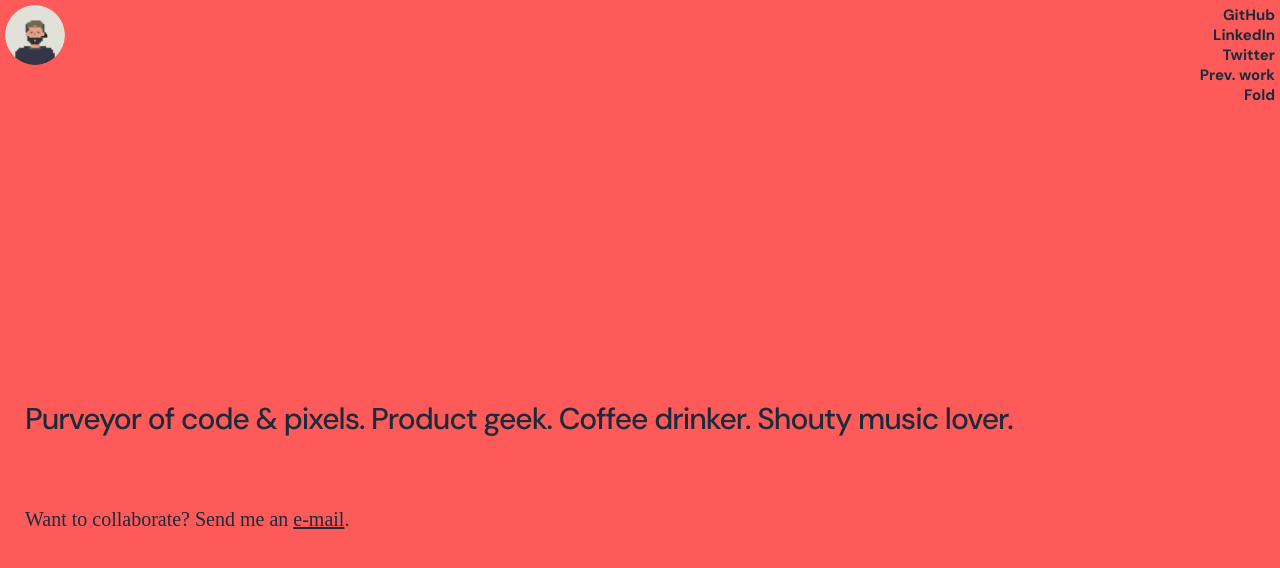
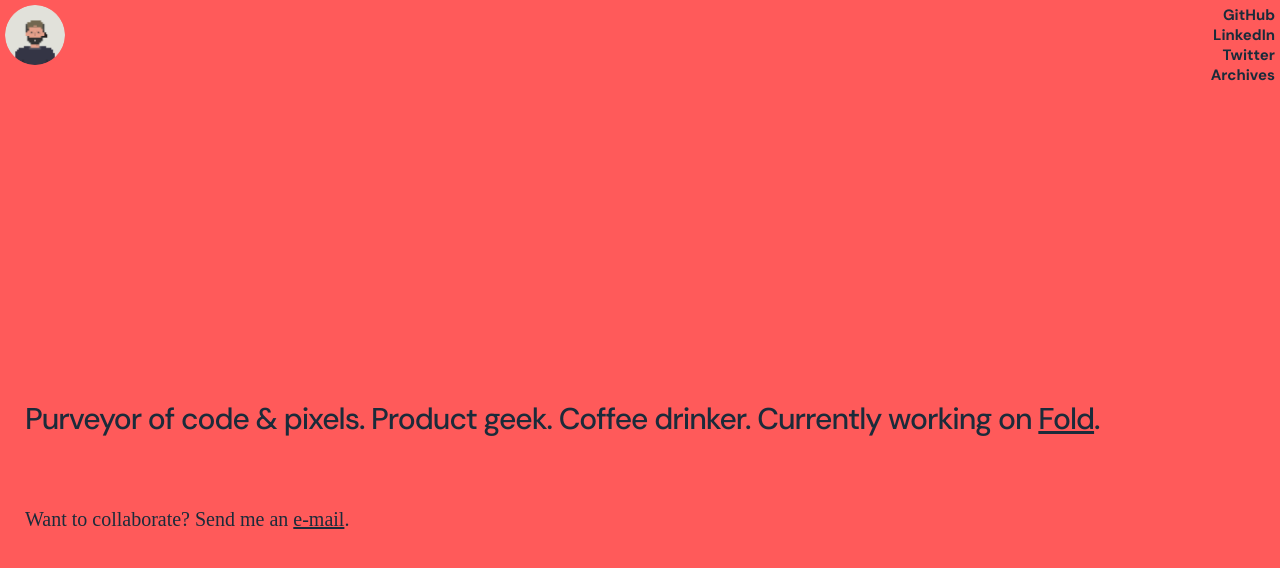
Before and after one commit to joduplessis/joduplessis, a Vue app: page / in a window 1280 px wide. Shown: the top 568 px of the page. Built offline with nearby package versions, Linux system fonts and the light colour scheme; a web font is replaced by a local one; what vue-masonry, vue-progressbar would draw is missing.

Commit message:
Update content

```diff
--- a/src/components/Home.vue
+++ b/src/components/Home.vue
@@ -7,12 +7,12 @@
 						<a href="https://github.com/joduplessis" target="_blank">GitHub</a>
 						<a href="https://www.linkedin.com/in/jo-duplessis/" target="_blank">LinkedIn</a>
 						<a href="https://twitter.com/jo_duplessis" target="_blank">Twitter</a>
-						<router-link :to="{ name: 'Work'}">Prev. work</router-link>
+						<router-link :to="{ name: 'Work'}">Archives</router-link>
+						<!--
 						<a href="https://fold.dev" target="_blank">
 							Fold
 							<span>Current</span>
 						</a>
-						<!--
 						<a href="https://pdfasaurus.com" target="_blank">PDFasaurus</a>
 						<a href="https://www.npmjs.com/~joduplessis" target="_blank">npm</a>
 						<a href="mailto:hello@joduplessis.com" target="_blank">say hello</a>
@@ -25,7 +25,7 @@
 						-->
   				</div>
   				<h2>
-						Purveyor of code & pixels. Product geek. Coffee drinker. Shouty music lover.
+						Purveyor of code & pixels. Product geek. Coffee drinker. Currently working on <a href="https://fold.dev" target="_blank">Fold</a>.
   				</h2>
 				<h3>
 					Want to collaborate? Send me an <a href="mailto:hello@joduplessis.com" target="_blank" class="highlight">e-mail</a>.
@@ -159,13 +159,14 @@
 		}
 
 		.main .inner h2 a {
-			text-decoration: none;
+			/* text-decoration: none; */
 			background: transparent;
 			color: #1B2B3A;
 		}
 
 		.main .inner h2 a:hover {
-			text-decoration: underline;
+			/* text-decoration: underline; */
+			opacity: 0.8;
 		}
 
 		.main .inner h3, .main .inner h3 a {
```
